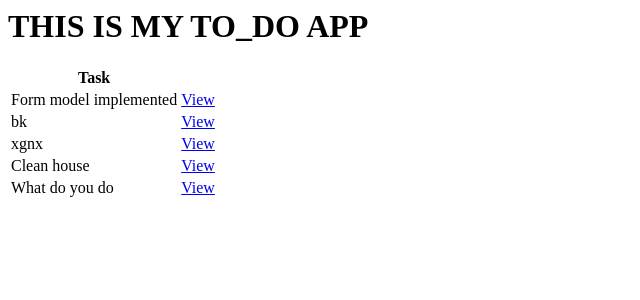
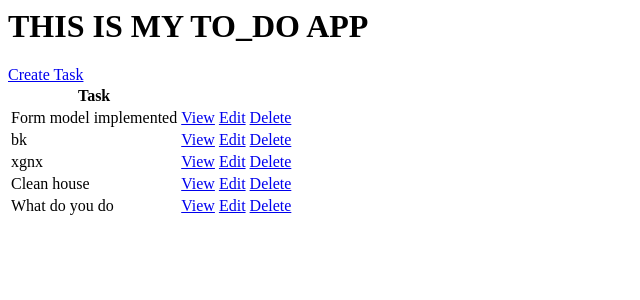
Before and after one commit to Kaushal2059/TODO_app, a Django app: page / in a window 1280 px wide. Shown: the top 300 px of the page, without its empty margins (0-640 px from the left). Run offline with Django 5.2, Linux system fonts and the light colour scheme; data comes from the database, SQL or seed files in the repository; both versions use the stored data as it was after the commit.

Commit message:
Implemented CRUD operation for todo app

```diff
--- a/base/templates/base/task_list.html
+++ b/base/templates/base/task_list.html
@@ -1,4 +1,5 @@
 <h1>THIS IS MY TO_DO APP</h1>
+<a href = "{% url 'task-create' %}">Create Task</a>
 
 <table>
     <tr>
@@ -11,6 +12,8 @@
     <tr>
         <td>{{ task.title }}</td>
         <td><a href = "{% url 'task' task.id %}">View</a></td>
+        <td><a href = "{% url 'task-update' task.id %}">Edit</a></td>
+        <td><a href = "{% url 'task-delete' task.id %}">Delete</a></td>
         <!-- <td>{{ task.description }}</td> -->
         <!-- <td>{{ task.status }}</td> -->
     </tr>
--- a/base/urls.py
+++ b/base/urls.py
@@ -1,7 +1,10 @@
 from django.urls import path
-from .views import TskList, TaskDetail
+from .views import TskList, TaskDetail, TaskCreate, TaskUpdate, TaskDelete
 
 urlpatterns = [
     path('', TskList.as_view(), name='task-list'),  # URL for the task list view
-    path('task/<int:pk>/', TaskDetail.as_view(), name='task'),  # URL for the task detail view
+    path('task/<int:pk>/', TaskDetail.as_view(), name='task'),
+    path('task-create/', TaskCreate.as_view(), name='task-create'), # URL for the task detail view
+    path('task-update/<int:pk>/', TaskUpdate.as_view(), name='task-update'),  # URL for the task update view
+    path('task-delete/<int:pk>/', TaskDelete.as_view(), name='task-delete'),  # URL for the task delete view
 ]
--- a/base/views.py
+++ b/base/views.py
@@ -1,6 +1,8 @@
 from django.shortcuts import render
 from django.views.generic.list import ListView
 from django.views.generic.detail import DetailView
+from django.views.generic.edit import CreateView, UpdateView, DeleteView
+from django.urls import reverse_lazy
 from .models import Task
 
 # Create your views here.
@@ -14,3 +16,19 @@ class TaskDetail(DetailView):
     model = Task
     context_object_name = 'task'  # This will be the name of the variable in the template
     template_name = 'base/task.html'  # Specify the template to use for this view
+
+class TaskCreate(CreateView):
+    model = Task
+    fields = '__all__'  # This will include all fields in the form
+    success_url = reverse_lazy('task-list')  # Redirect to the task list after successful creation
+
+class TaskUpdate(UpdateView):
+    model = Task
+    fields = '__all__'  # This will include all fields in the form
+    success_url = reverse_lazy('task-list')  # Redirect to the task list after successful update
+
+class TaskDelete(DeleteView):
+    model = Task
+    context_object_name = 'task'  # This will be the name of the variable in the template
+    success_url = reverse_lazy('task-list')  # Redirect to the task list after successful deletion
+    template_name = 'base/task_confirm_delete.html'  # Specify the template to use for this view
```
Also changed, not shown: base/templates/base/task_confirm_delete.html (added, +7 -0 lines), base/templates/base/task_form.html (added, +9 -0 lines), db.sqlite3.
